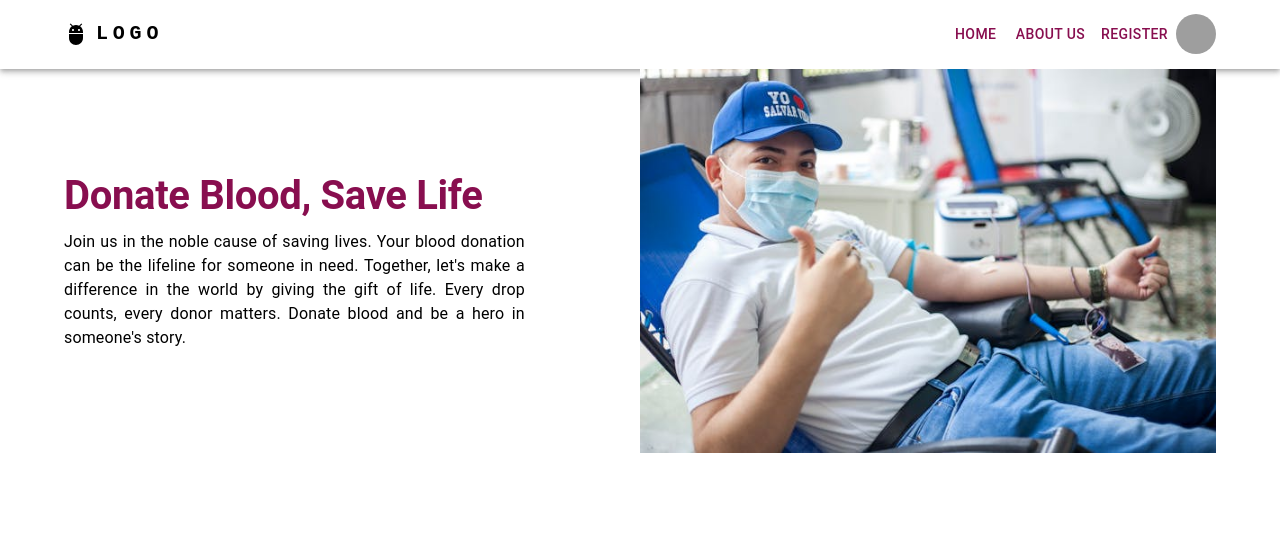
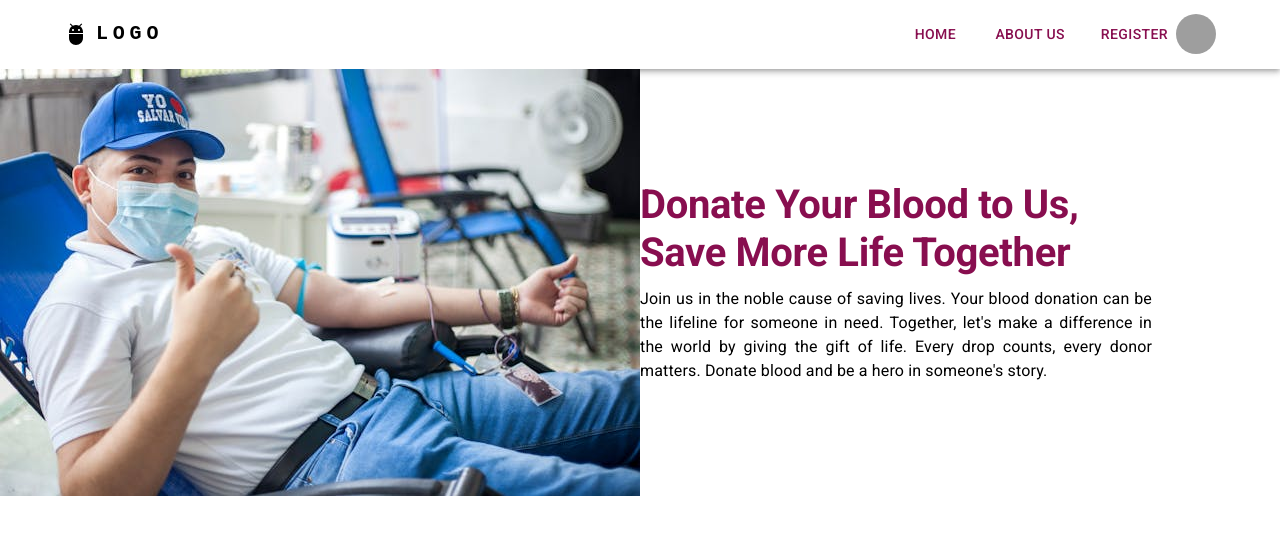
Before and after one commit to pantho0/blood-donation-gorup-management-client, a React (Vite) app: page / in a window 1280 px wide. Shown: the top 534 px of the page. Built offline with nearby package versions, Linux system fonts and the light colour scheme; grey boxes are pictures that could not be loaded.

Commit message:
modified the banner design

```diff
--- a/package.json
+++ b/package.json
@@ -12,6 +12,7 @@
   "dependencies": {
     "@emotion/react": "^11.11.4",
     "@emotion/styled": "^11.11.5",
+    "@fontsource/roboto": "^5.0.12",
     "@mui/icons-material": "^5.15.14",
     "@mui/material": "^5.15.14",
     "localforage": "^1.10.0",
--- a/src/Pages/Home/Home.jsx
+++ b/src/Pages/Home/Home.jsx
@@ -3,25 +3,52 @@ import bannerImage from "../../assets/images/banner/pexels-photo-12193105.jpeg";
 
 const Home = () => {
   return (
-    <Container maxWidth="lg">
       <Grid container spacing={0}>
-        <Grid item xs={12} sm={12} md={6} lg={6} xl={6} sx={{display:'flex', flexDirection:"column", justifyContent:'center'}}>
-         <Box sx={{display:'flex', justifyContent:'start', alignItems:'center', marginBottom:'10px'}}>
-            <Typography variant="h2" fontWeight={700} fontSize={40} color={'primary'}>
-                Donate Blood, Save Life
+        <Grid item xs={12} sm={12} md={6} lg={6} xl={6}>
+          <Box component="img" alt="banner" src={bannerImage}/>
+        </Grid>
+        <Grid
+          item
+          xs={12}
+          sm={12}
+          md={6}
+          lg={6}
+          xl={6}
+          sx={{
+            display: "flex",
+            flexDirection: "column",
+            justifyContent: "center",
+          }}
+        >
+          <Box
+            sx={{
+              display: "flex",
+              justifyContent: "start",
+              alignItems: "center",
+              marginBottom: "10px",
+            }}
+          >
+            <Typography
+              variant="h2"
+              maxWidth={"80%"}
+              fontWeight={700}
+              fontSize={40}
+              color={"primary"}
+            >
+              Donate Your Blood to Us, Save More Life Together
             </Typography>
-         </Box>
-         <Box>
-         <Typography maxWidth={'80%'} textAlign={'justify'}>
-         Join us in the noble cause of saving lives. Your blood donation can be the lifeline for someone in need. Together, let's make a difference in the world by giving the gift of life. Every drop counts, every donor matters. Donate blood and be a hero in someone's story.
-         </Typography>
-         </Box>
-        </Grid>
-        <Grid item xs={12} sm={12} md={6} lg={6} xl={6}>
-          <Box component="img" alt="banner" src={bannerImage} />
+          </Box>
+          <Box>
+            <Typography maxWidth={"80%"} textAlign={"justify"}>
+              Join us in the noble cause of saving lives. Your blood donation
+              can be the lifeline for someone in need. Together, let's make a
+              difference in the world by giving the gift of life. Every drop
+              counts, every donor matters. Donate blood and be a hero in
+              someone's story.
+            </Typography>
+          </Box>
         </Grid>
       </Grid>
-    </Container>
   );
 };
 
--- a/src/components/shared/Navbar.jsx
+++ b/src/components/shared/Navbar.jsx
@@ -129,7 +129,7 @@ const Navbar=()=> {
           >
             LOGO
           </Typography>
-          <Box sx={{ justifyContent:'end', flexGrow: 1, display: { xs: 'none', md: 'flex' } }}>
+          <Box sx={{ justifyContent:'end', gap:'20px', flexGrow: 1, display: { xs: 'none', md: 'flex' } }}>
             {pages.map((page) => (
               <Link key={page?.name} to={page?.path}>
                 <Button
--- a/src/main.jsx
+++ b/src/main.jsx
@@ -1,5 +1,9 @@
 
 import ReactDOM from "react-dom/client";
+import '@fontsource/roboto/300.css';
+import '@fontsource/roboto/400.css';
+import '@fontsource/roboto/500.css';
+import '@fontsource/roboto/700.css';
 import "./index.css";
 import { RouterProvider } from "react-router-dom";
 import { router } from "./Router/Routes.jsx";
```
Also changed, not shown: 1 other file (tests, documents, lock files or other folders).
